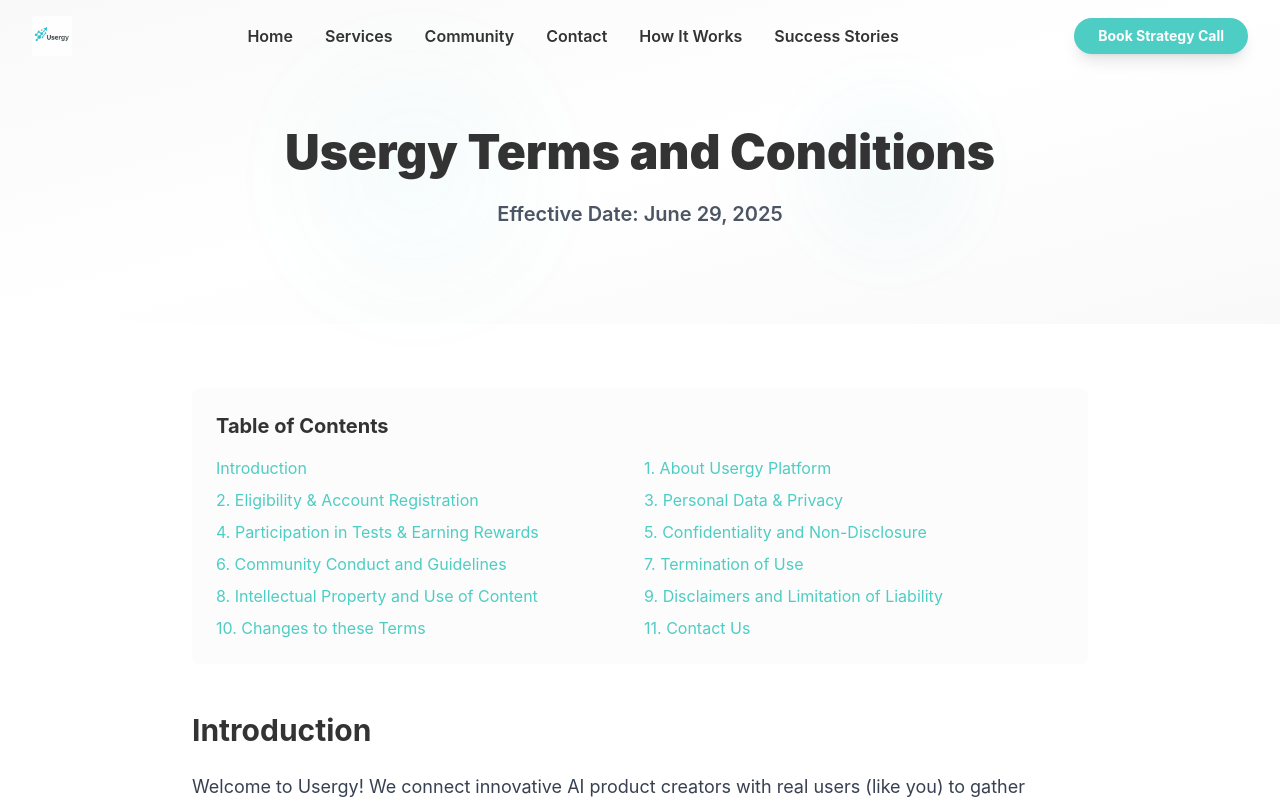
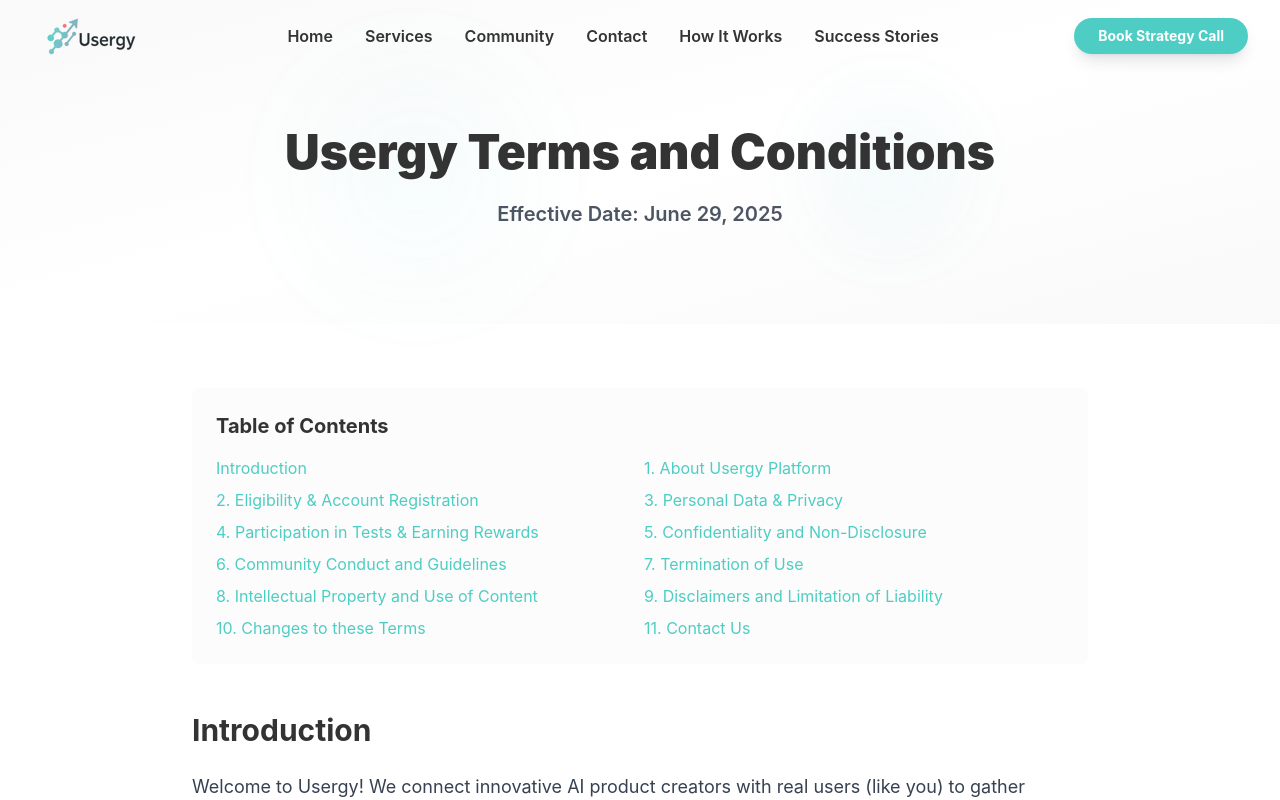
Before and after one commit to UsergyAI/usergyai, a React (Vite) app: page /terms in a window 1280 px wide. Shown: the top 800 px of the page. Built offline with nearby package versions, Linux system fonts and the light colour scheme.

Commit message:
Refactor: Apply new logo
Update header and footer with the provided logo.

```diff
--- a/src/components/Footer.tsx
+++ b/src/components/Footer.tsx
@@ -10,7 +10,7 @@ const Footer = () => {
           {/* Brand */}
           <div className="flex items-center">
             <img
-              src="/lovable-uploads/bd806045-5aef-4bc5-a6e6-bfaff9a725f2.png"
+              src="/lovable-uploads/15033d4a-448f-4627-94d7-148a0449aaa9.png"
               alt="Usergy"
               className="h-10 w-auto filter brightness-0 invert"
             />
--- a/src/components/Header.tsx
+++ b/src/components/Header.tsx
@@ -40,7 +40,7 @@ const Header = () => {
           {/* Logo */}
           <Link to="/" className="flex items-center">
             <img
-              src="/lovable-uploads/bd806045-5aef-4bc5-a6e6-bfaff9a725f2.png"
+              src="/lovable-uploads/15033d4a-448f-4627-94d7-148a0449aaa9.png"
               alt="Usergy"
               className="h-8 sm:h-10 w-auto"
             />
```
Also changed, not shown: public/lovable-uploads/15033d4a-448f-4627-94d7-148a0449aaa9.png (added).
